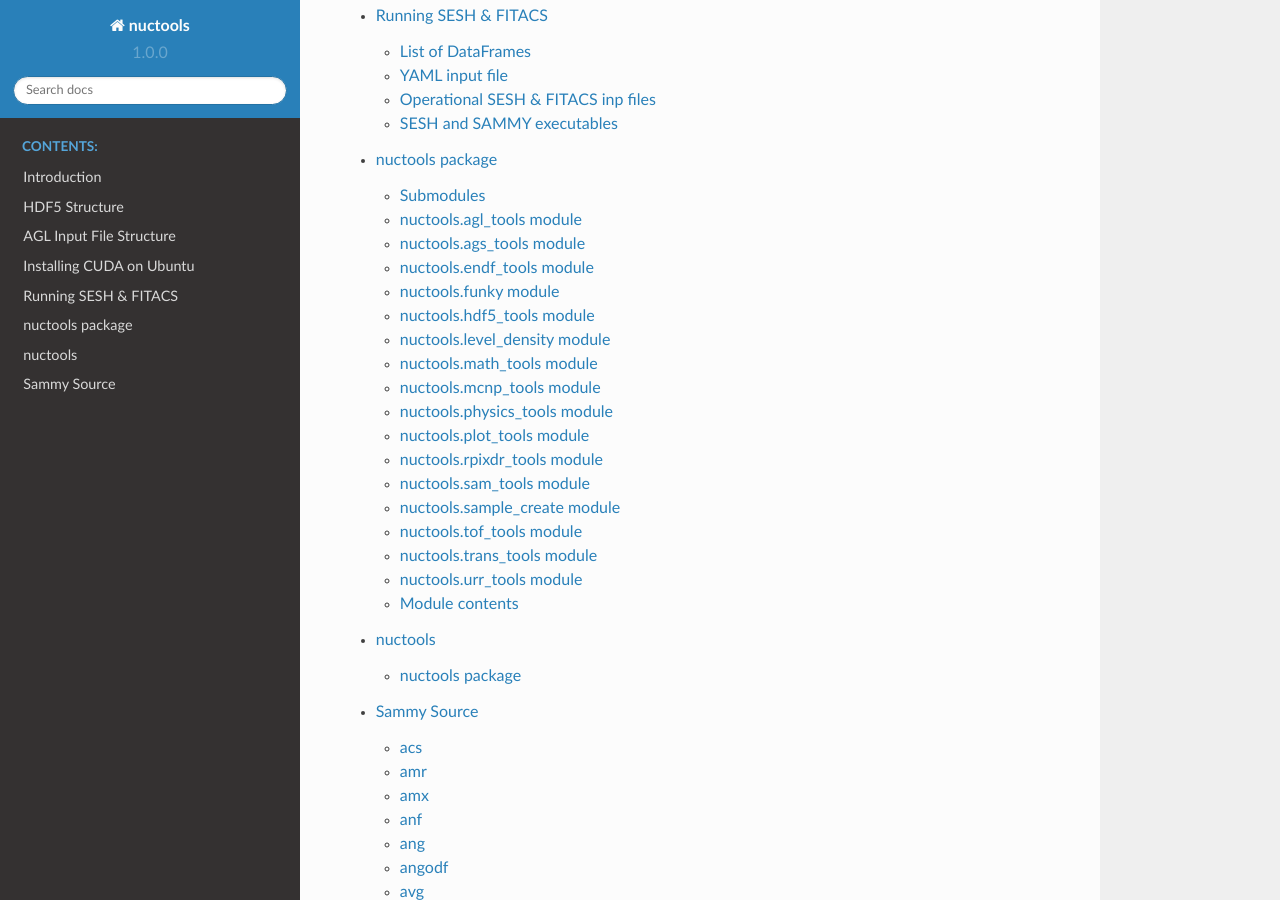
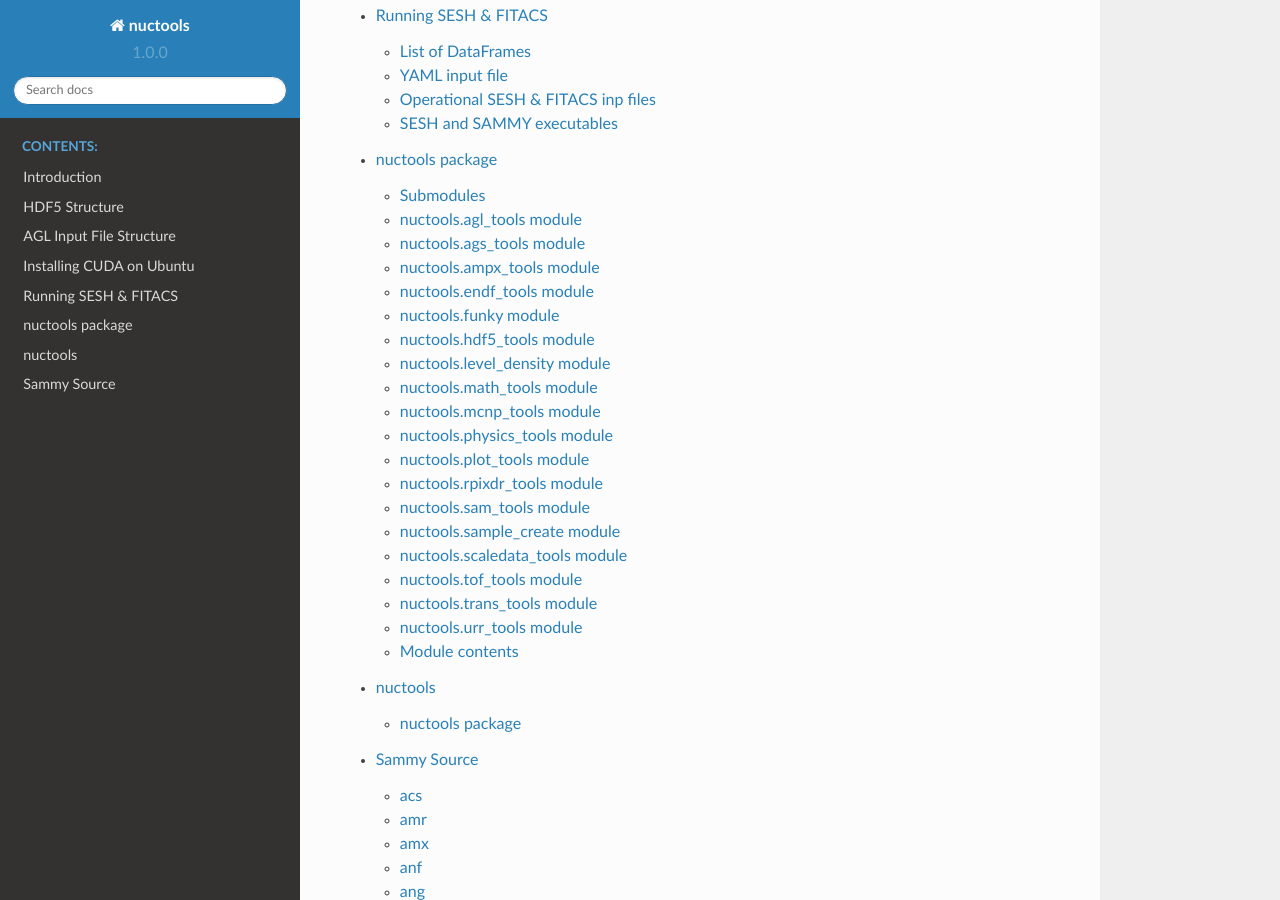
Before and after one commit to brownjm1968/nuctools, a Sphinx documentation site: the page built from docs/index.rst, in a window 1280 px wide and 900 px high, scrolled down 300 px. Built offline with Sphinx 7.4.7 and the Read the Docs theme 2.0.0, drawn with Linux system fonts in a browser that asks for light colours; formulas are drawn with MathJax 3.

```diff
--- a/docs/nuctools.rst
+++ b/docs/nuctools.rst
@@ -16,6 +16,14 @@ nuctools.ags\_tools module
 --------------------------
 
 .. automodule:: nuctools.ags_tools
+   :members:
+   :undoc-members:
+   :show-inheritance:
+
+nuctools.ampx\_tools module
+---------------------------
+
+.. automodule:: nuctools.ampx_tools
    :members:
    :undoc-members:
    :show-inheritance:
@@ -108,6 +116,14 @@ nuctools.sample\_create module
    :undoc-members:
    :show-inheritance:
 
+nuctools.scaledata\_tools module
+--------------------------------
+
+.. automodule:: nuctools.scaledata_tools
+   :members:
+   :undoc-members:
+   :show-inheritance:
+
 nuctools.tof\_tools module
 --------------------------
 
--- a/nuctools/_version.py
+++ b/nuctools/_version.py
@@ -1 +1 @@
-__version__ = '1.0.0'
+__version__ = '1.1.0'
```
